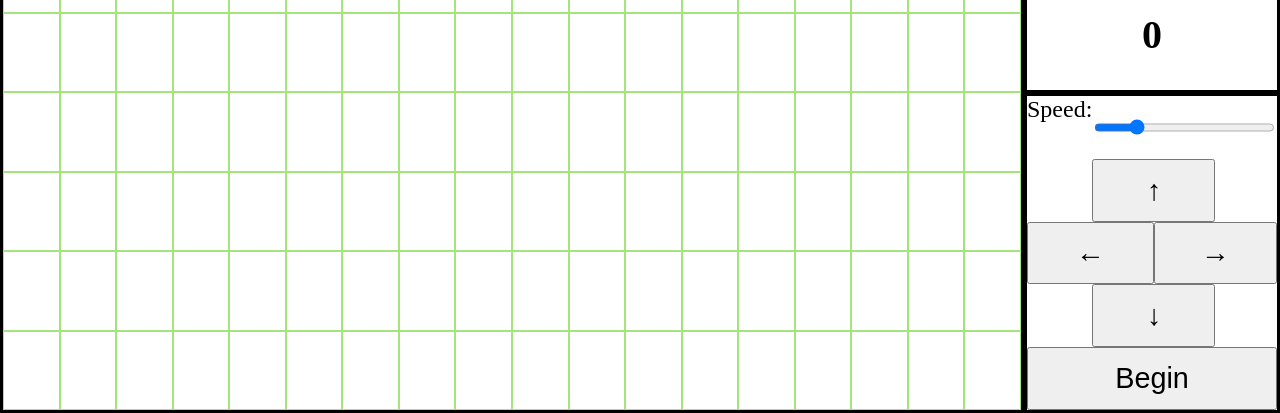
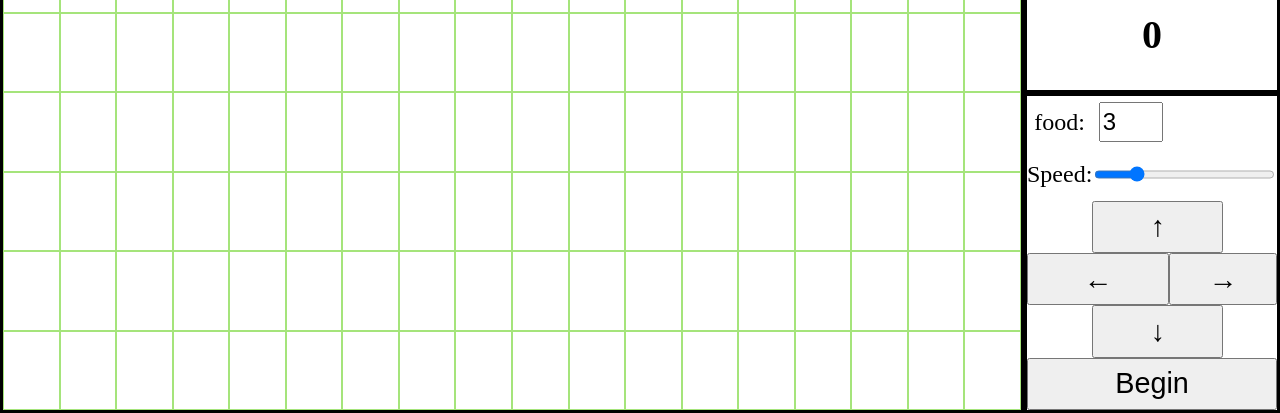
Before and after one commit to masaad01/Snake-Game, a plain HTML site: page index.html in a window 1280 px wide. Shown: the part 387-800 px from the top of the page. Drawn offline with Linux system fonts and the light colour scheme.

Commit message:
Added food input

```diff
--- a/Snake.css
+++ b/Snake.css
@@ -28,15 +28,6 @@ body{
     font-weight: bold;
     text-align: center;
 }
-#controlsSec{
-    display: grid;
-    grid-template: repeat(5 , 1fr) / repeat(4 , 1fr);
-}
-#controlsSec p{
-    font-size: 1.5em;
-    text-align: center;
-    margin: 0;
-}
 #scoreSec{
     font-size: 2.5em;
     font-weight: bold;
@@ -44,11 +35,29 @@ body{
     display: grid;
     grid-template-rows: repeat(6 , 1fr);
 }
+#controlsSec{
+    display: grid;
+    grid-template: repeat(6 , 1fr) / repeat(4 , 1fr);
+}
+#controlsSec label{
+    font-size: 1.5em;
+    text-align: center;
+    margin: auto;
+
+    grid-column: 1 / 2;
+}
 .button{
     font-size: 1.8em;
 }
 .inputSlider{
     grid-column: 2 / 5;
+}
+.inputNumber{
+    width: 5vw;
+    margin: 0.5vw;
+    grid-column: 2 / 3;
+
+    font-size: 1.5em;
 }
 #rightButton{
     grid-column: 3 / 5;
@@ -68,6 +77,3 @@ body{
 .fullCell{
     background-color: #bb2121;
 }
-label{
-    font-size: 1.8em;
-}
--- a/Snake.js
+++ b/Snake.js
@@ -1,8 +1,14 @@
 let timeInterval = 200;
 let speed = 5;
-const size = {x: 18, y:10};// x = 1.8*y (approx for my screen)
+const size = {x: 18, y:10};//x = 1.8*y (approx for my screen)
 
+let foodPercentage = 2/100;                         //percentage of multiple food but they
+                                                     //may overlap so the actusal max percentage
+                                                     //is around 50% and the number will dimminsh
+                                                     //with every turn
+let food = parseInt(size.x * size.y * foodPercentage);
 var count=0;
+
 function Snake(){
     this.snakelength = 1;
     this.arrow = "r";
@@ -30,7 +36,7 @@ function Snake(){
         this.grid = iniArray2d(this.grid,0);
         this.gameOver = true;
 
-        for(let i=0;i< size.x * size.y * 1/100; i++)//percentage of multiple food
+        for(let i=0;i< food; i++)
             this.generateFood();
     }
     this.play = function(){
@@ -129,7 +135,7 @@ function SnakeGUI(){
     this.cells = "";
     this.game = new Snake();
     this.buttons = {r: "", l: "", u: "", d: "", reset: ""};
-    this.input = {speed: ""};
+    this.input = {speed: "" ,food:""};
     this.scoreBoard = {highest: "", last: "", now: ""};
     this.refresh = "";
 
@@ -154,13 +160,20 @@ function SnakeGUI(){
         htmlCreator("div", scoreSection, "", "", "Score");
         this.scoreBoard.now = htmlCreator("div", scoreSection);
 
-        htmlCreator("p", controlsSection, "", "", "Speed:");
+        htmlCreator("label", controlsSection, "", "", "food:");
+        this.input.food = htmlCreator("input", controlsSection, "","inputNumber");
+        this.input.food.type = "number";
+        this.input.food.min = "1";
+        this.input.food.max = parseInt(size.x * size.y * 0.6);
+        this.input.food.value = food;
+        this.input.food.title = food;
+        htmlCreator("label", controlsSection, "", "", "Speed:");
         this.input.speed = htmlCreator("input", controlsSection, "speedSlider","inputSlider");
         this.input.speed.type = "range";
         this.input.speed.min = "1";
         this.input.speed.max = "20";
-        this.input.speed.value = "5";
-        this.input.speed.title = "5";
+        this.input.speed.value = speed;
+        this.input.speed.title = speed;
 
         this.buttons.u = htmlCreator("button", controlsSection, "upButton", "button", "&uarr;");
         this.buttons.l = htmlCreator("button", controlsSection, "leftButton", "button", "&larr;");
@@ -182,6 +195,11 @@ function SnakeGUI(){
         this.buttons.u.addEventListener("click",function(){self.game.changeDirection("u");self.display();});
         this.buttons.d.addEventListener("click",function(){self.game.changeDirection("d");self.display();});
 
+        this.input.food.addEventListener("change",function(){
+            this.title = this.value + "\nreset game to change food percentage";
+            foodPercentage = this.value/100;
+        });
+        this.input.food.addEventListener("click",function(){this.title = this.value;});
         this.input.speed.addEventListener("change",function(){
             this.title = this.value + "\nreset game to change speed";
             timeInterval = parseInt(1000/this.value);
```
